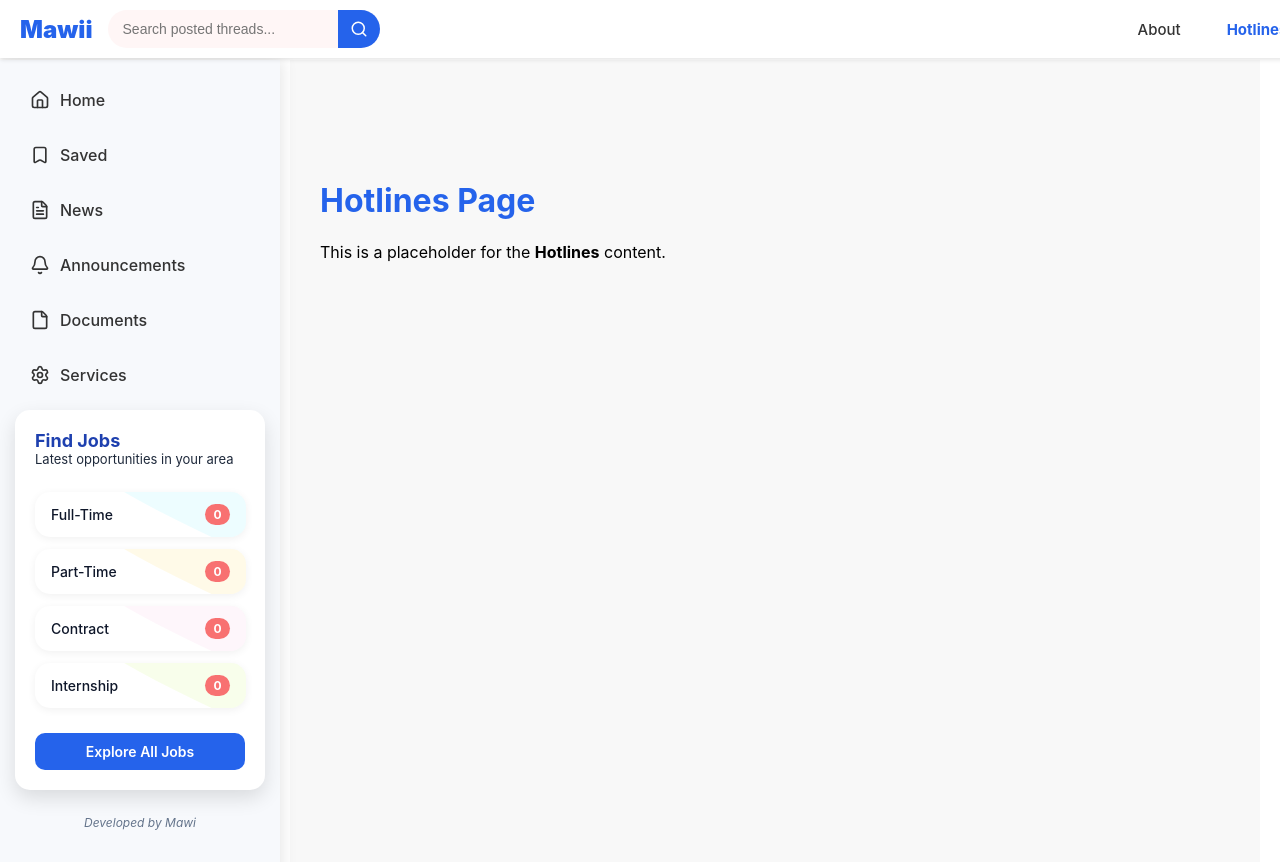
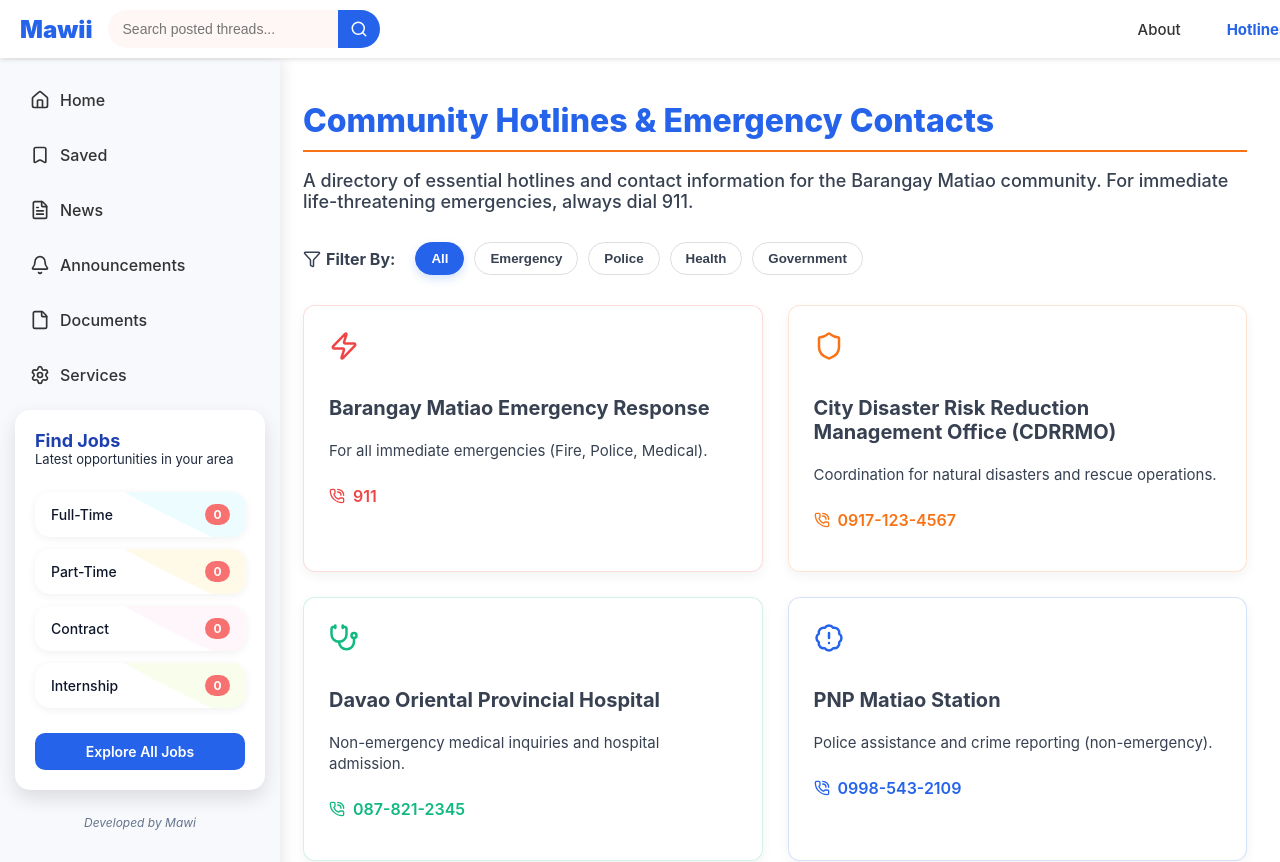
Before and after one commit to Reogieakero/matiao-mawi, a React (Create React App) app in the folder frontend/: page /hotlines in a window 1280 px wide. Shown: the top 862 px of the page. Built offline with nearby package versions, Linux system fonts and the light colour scheme; no server answers; sample sign-in values are in the browser's storage; the HTML template or start-up script is replaced by a standard one.

Commit message:
hotline page

```diff
--- a/frontend/src/App.jsx
+++ b/frontend/src/App.jsx
@@ -12,8 +12,10 @@ import ProfilePage from './pages/ProfilePage';
 import DocumentsPage from './pages/DocumentsPage';
 import ServicesPage from './pages/ServicesPage';
 import FindJobsPage from './pages/FindJobsPage';
-import AboutPage from './pages/AboutPage'; // Import AboutPage
-import ContactPage from './pages/ContactPage'; // NEW: Import ContactPage
+import AboutPage from './pages/AboutPage';
+import ContactPage from './pages/ContactPage';
+// NEW: Import the HotlinesPage component
+import HotlinesPage from './pages/HotlinesPage';
 
 const Placeholder = ({ title }) => (
     <div style={{ paddingTop: '80px', paddingLeft: '290px', padding: '100px 30px', minHeight: '100vh', backgroundColor: '#f8f8f8' }}>
@@ -135,7 +137,8 @@ const App = () => {
                         element={<AboutPage userName={userName} userEmail={userEmail} profilePictureUrl={profilePictureUrl} />}
                     />
 
-                    <Route path="/hotlines" element={<Placeholder title="Hotlines" />} />
+                    {/* MODIFIED: Route to the actual HotlinesPage component */}
+                    <Route path="/hotlines" element={<HotlinesPage />} />
 
                     {/* UPDATED: Route to the actual ContactPage component */}
                     <Route
--- /dev/null
+++ b/frontend/src/pages/HotlinesPage.jsx
@@ -0,0 +1,258 @@
+import React, { useState } from 'react';
+import {
+    Zap,
+    Shield,
+    Stethoscope,
+    BadgeAlert,
+    Home,
+    HeartHandshake,
+    PhoneCall,
+    Filter
+} from 'lucide-react';
+
+// Define the color palette used across the application for consistency
+const colors = {
+    primary: '#2563eb', // Blue
+    secondary: '#f97316', // Orange
+    text: '#374151', // Dark Gray
+    background: '#f3f4f6', // Light Gray
+    cardBackground: '#ffffff', // White
+    success: '#10b981', // Green
+    error: '#ef4444', // Red
+};
+
+const styles = {
+    container: {
+        padding: '20px 0',
+        maxWidth: '1200px',
+        margin: '0 13px',
+    },
+    header: {
+        fontSize: '32px',
+        fontWeight: '800',
+        color: colors.primary,
+        marginBottom: '10px',
+        borderBottom: `2px solid ${colors.secondary}`,
+        paddingBottom: '10px',
+    },
+    subHeader: {
+        fontSize: '18px',
+        fontWeight: '500',
+        color: colors.text,
+        marginBottom: '30px',
+    },
+    // NEW: Filter container styles
+    filterContainer: {
+        marginBottom: '30px',
+        display: 'flex',
+        gap: '10px',
+        flexWrap: 'wrap',
+        alignItems: 'center',
+    },
+    filterLabel: {
+        fontSize: '16px',
+        fontWeight: '700',
+        color: colors.text,
+        display: 'flex',
+        alignItems: 'center',
+        marginRight: '10px',
+    },
+    filterButton: {
+        padding: '8px 15px',
+        borderRadius: '20px',
+        border: '1px solid #ddd',
+        backgroundColor: colors.cardBackground,
+        color: colors.text,
+        cursor: 'pointer',
+        transition: 'all 0.2s ease',
+        fontWeight: '600',
+        whiteSpace: 'nowrap',
+    },
+    filterButtonActive: (color) => ({
+        backgroundColor: colors.primary,
+        color: colors.cardBackground,
+        borderColor: colors.primary,
+        boxShadow: `0 4px 8px ${color}30`,
+    }),
+    cardGrid: {
+        display: 'grid',
+        gridTemplateColumns: 'repeat(auto-fill, minmax(300px, 1fr))',
+        gap: '25px',
+    },
+    card: {
+        padding: '25px',
+        backgroundColor: colors.cardBackground,
+        borderRadius: '12px',
+        border: `1px solid #e2e8f0`,
+        transition: 'all 0.3s cubic-bezier(0.4, 0, 0.2, 1)',
+        boxShadow: '0 4px 12px rgba(0,0,0,0.05)',
+        display: 'flex',
+        flexDirection: 'column',
+        alignItems: 'flex-start',
+        textDecoration: 'none',
+        cursor: 'pointer',
+    },
+    cardTitle: {
+        fontSize: '20px',
+        fontWeight: '700',
+        color: colors.text,
+        marginBottom: '5px',
+    },
+    cardText: {
+        fontSize: '16px',
+        color: colors.primary,
+        fontWeight: '600',
+        marginTop: '10px',
+        display: 'flex',
+        alignItems: 'center',
+    },
+    cardIcon: {
+        color: colors.secondary,
+        marginBottom: '15px',
+        size: 30,
+    },
+};
+
+const hotlines = [
+    {
+        title: "Barangay Matiao Emergency Response",
+        number: "911",
+        description: "For all immediate emergencies (Fire, Police, Medical).",
+        icon: Zap,
+        color: colors.error,
+        category: 'Emergency', // ADDED CATEGORY
+    },
+    {
+        title: "City Disaster Risk Reduction Management Office (CDRRMO)",
+        number: "0917-123-4567",
+        description: "Coordination for natural disasters and rescue operations.",
+        icon: Shield,
+        color: colors.secondary,
+        category: 'Government', // ADDED CATEGORY
+    },
+    {
+        title: "Davao Oriental Provincial Hospital",
+        number: "087-821-2345",
+        description: "Non-emergency medical inquiries and hospital admission.",
+        icon: Stethoscope,
+        color: colors.success,
+        category: 'Health', // ADDED CATEGORY
+    },
+    {
+        title: "PNP Matiao Station",
+        number: "0998-543-2109",
+        description: "Police assistance and crime reporting (non-emergency).",
+        icon: BadgeAlert,
+        color: colors.primary,
+        category: 'Police', // ADDED CATEGORY
+    },
+    {
+        title: "Barangay Matiao Administration Office",
+        number: "087-388-7654",
+        description: "Official inquiries, documents, and general community concerns.",
+        icon: Home,
+        color: colors.text,
+        category: 'Government', // ADDED CATEGORY
+    },
+    {
+        title: "Mental Health Support Line",
+        number: "1553",
+        description: "Confidential crisis intervention and emotional support.",
+        icon: HeartHandshake,
+        color: colors.primary,
+        category: 'Health', // ADDED CATEGORY
+    },
+];
+
+// Defined categories for the filter buttons
+const categories = ['All', 'Emergency', 'Police', 'Health', 'Government'];
+
+const HotlineCard = ({ title, number, description, Icon, color }) => {
+    const [isHovered, setIsHovered] = useState(false);
+
+    const cardHoverStyle = isHovered ? {
+        boxShadow: '0 10px 30px rgba(0,0,0,0.15)',
+        transform: 'translateY(-5px) scale(1.005)',
+        borderColor: color,
+    } : {};
+
+    return (
+        <a
+            href={`tel:${number}`}
+            style={{
+                ...styles.card,
+                borderColor: color + '30',
+                ...cardHoverStyle,
+            }}
+            onMouseEnter={() => setIsHovered(true)}
+            onMouseLeave={() => setIsHovered(false)}
+        >
+            <Icon size={styles.cardIcon.size} style={{ ...styles.cardIcon, color: color }} />
+            <h3 style={styles.cardTitle}>{title}</h3>
+            <p style={{ fontSize: '15px', color: colors.text, marginBottom: '15px', lineHeight: '1.4' }}>{description}</p>
+            <p style={{ ...styles.cardText, color: color }}>
+                <PhoneCall size={16} style={{ marginRight: '8px' }} />
+                {number}
+            </p>
+        </a>
+    );
+};
+
+
+const HotlinesPage = () => {
+    // NEW: State to track the active filter
+    const [activeFilter, setActiveFilter] = useState('All');
+
+    // Filtering logic
+    const filteredHotlines = hotlines.filter(hotline =>
+        activeFilter === 'All' || hotline.category === activeFilter
+    );
+
+    return (
+        <div style={styles.container}>
+            <h1 style={styles.header}>Community Hotlines & Emergency Contacts</h1>
+            <p style={styles.subHeader}>
+                A directory of essential hotlines and contact information for the Barangay Matiao community.
+                For immediate life-threatening emergencies, always dial 911.
+            </p>
+
+            {/* NEW: Filter Buttons UI */}
+            <div style={styles.filterContainer}>
+                <span style={styles.filterLabel}>
+                    <Filter size={18} style={{ marginRight: '5px' }} /> Filter By:
+                </span>
+                {categories.map(category => (
+                    <button
+                        key={category}
+                        onClick={() => setActiveFilter(category)}
+                        style={{
+                            ...styles.filterButton,
+                            ...(activeFilter === category ? styles.filterButtonActive(colors.primary) : {}),
+                        }}
+                    >
+                        {category}
+                    </button>
+                ))}
+            </div>
+
+            <div style={styles.cardGrid}>
+                {filteredHotlines.length > 0 ? (
+                    filteredHotlines.map((hotline, index) => (
+                        <HotlineCard
+                            key={index}
+                            title={hotline.title}
+                            number={hotline.number}
+                            description={hotline.description}
+                            Icon={hotline.icon}
+                            color={hotline.color}
+                        />
+                    ))
+                ) : (
+                    <p style={{ color: colors.text, gridColumn: '1 / -1' }}>No hotlines found for the selected category.</p>
+                )}
+            </div>
+        </div>
+    );
+};
+
+export default HotlinesPage;
```
